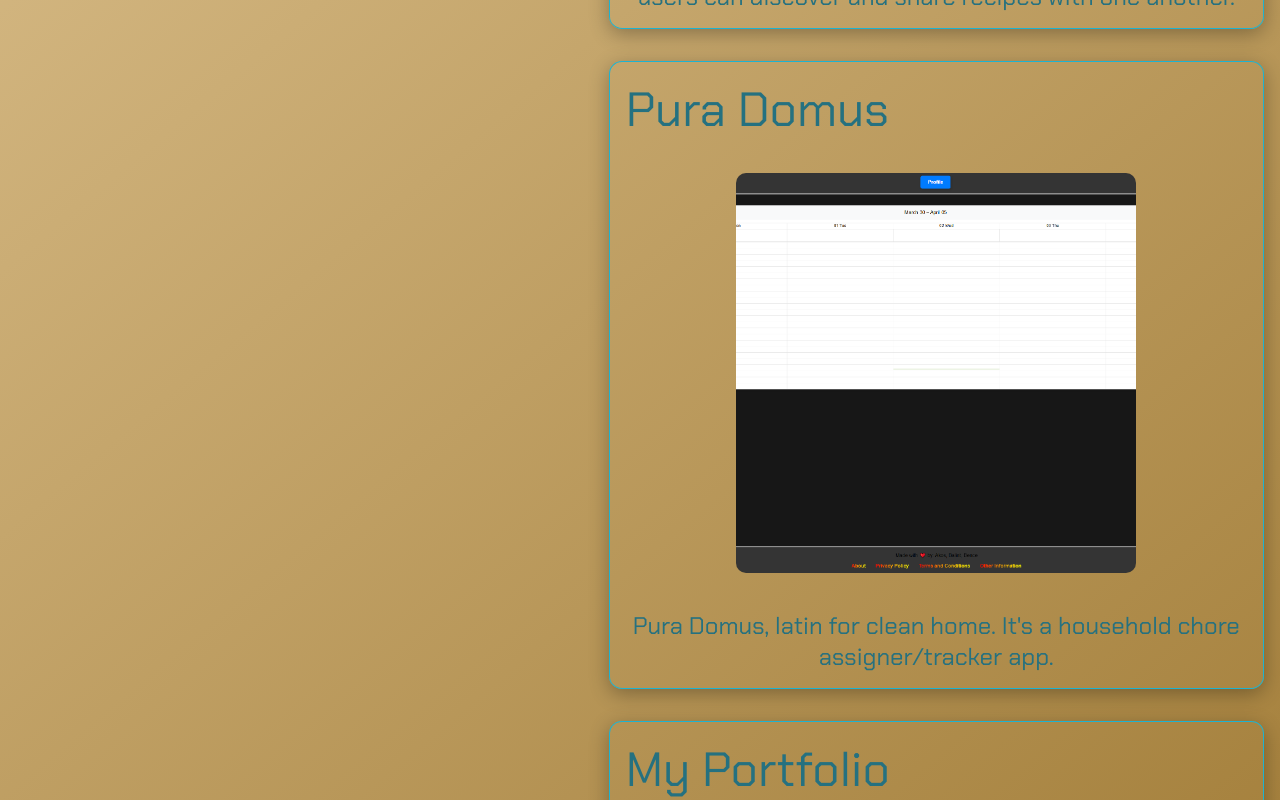
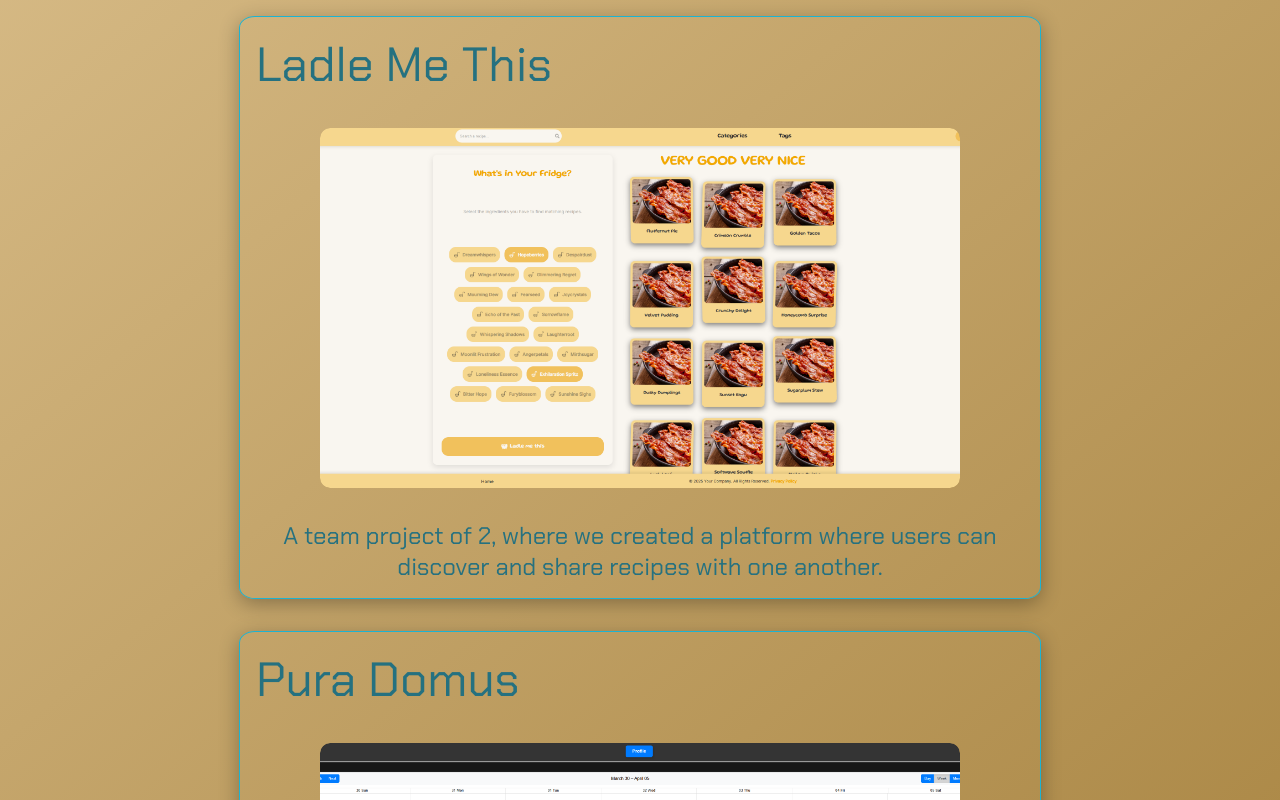
Before and after one commit to vulpes556/portfolio, a Next.js app: page / in a window 1280 px wide. Shown: the part 1560-2360 px from the top of the page. Built offline with nearby package versions, Linux system fonts and the light colour scheme.

Commit message:
updated the page's style

```diff
--- a/app/globals.css
+++ b/app/globals.css
@@ -10,7 +10,7 @@ body {
   /* fallback in case of outdated browser */
   background-color: wheat;
 
-  background: linear-gradient(140deg, rgba(245,222,179,1) 0%, rgba(155,117,46,1) 28%, rgba(154,127,90,1) 62%, rgba(140,116,89,1) 74%, rgba(113,73,36,1) 93%);
+  background: linear-gradient(140deg, rgba(245, 222, 179, 1) 0%, rgba(155, 117, 46, 1) 28%, rgba(154, 127, 90, 1) 62%, rgba(140, 116, 89, 1) 74%, rgba(113, 73, 36, 1) 93%);
 
 
   /* background: linear-gradient(140deg, rgba(245, 222, 179, 1) 0%, rgba(155, 117, 46, 1) 28%, rgba(66, 42, 20, 1) 100%); */
@@ -46,7 +46,7 @@ html {
   gap: 1rem;
 }
 
-.top-section{
+.top-section {
   flex-direction: row;
   display: flex;
   justify-content: space-evenly;
@@ -63,12 +63,16 @@ html {
 }
 
 
-.bottom-section{
+.bottom-section {
+  display: flex;
+  flex-direction: column;
+  align-items: center;
   width: 100%;
+  max-width: 100%;
 }
 
 
-@media (max-width: 768px) {
+@media (max-width: 1630px) {
 
   .top-section {
     display: flex;
--- a/app/page.js
+++ b/app/page.js
@@ -13,10 +13,10 @@ export default function Home() {
       </div>
       <div className="right-section">
         <TechStack />
-        <Projects />
       </div>
       </div>
       <div className="bottom-section">
+        <Projects />
       <Contact />
       </div>
     </div>
--- a/components/Navbar/Navbar.css
+++ b/components/Navbar/Navbar.css
@@ -117,7 +117,11 @@
         -webkit-backdrop-filter: blur(100px);
     }
 
-
+    .navbar-main a {
+        color: #08bfe4;
+        text-decoration: none;
+        position: relative;
+    }
 
     .nav-links.active {
         display: flex;
@@ -126,6 +130,9 @@
         text-align: center;
         width: 10rem;
         height: 20rem;
+        background-color: #333333d3;
+        color: #1e9fb9;
+        backdrop-filter: blur(100px);
     }
 
 }
--- a/components/Projects/Projects.css
+++ b/components/Projects/Projects.css
@@ -46,10 +46,14 @@
 }
 
 .img-container {
-    max-width: 100%;
-    width: auto;
-    padding: 1rem;
-}
+    position: relative;
+    width: 100%;
+    max-width: 40rem;
+    aspect-ratio: 16 / 9;
+    margin: 1rem auto;
+    overflow: hidden;
+    border-radius: 10px;
+  }
 
 .img-container img {
     border-radius: 10px;
@@ -66,10 +70,17 @@
 
 @media (max-width: 768px) {
 
+    .project {
+        padding: 1rem;
+        margin: 1rem;
+    }
+
+
     .projects-main {
         display: flex;
         flex-direction: column;
         align-items: stretch;
+        max-width: 100%;
     }
 
 
--- a/components/Projects/Projects.jsx
+++ b/components/Projects/Projects.jsx
@@ -14,7 +14,7 @@ export default function Projects() {
             <div className="project" onClick={() => window.open("https://github.com/LadleMeThis/LadleMeThis", "_blank")}>
                 <div className="project-name">Ladle Me This</div>
                 <div className="img-container hover">
-                    <Image width={400} height={400} alt="Picture from a project" src={ladleMeThisPic} />
+                    <Image fill alt="Picture from a project" src={ladleMeThisPic} />
                 </div>
                 <div className="project-description">
                     A team project of 2, where we created a platform where users can discover and share recipes with one another.
@@ -24,7 +24,7 @@ export default function Projects() {
             <div className="project" onClick={() => window.open("https://github.com/BenceV95/HousholdResponsibilitySharingApp", "_blank")}>
                 <div className="project-name">Pura Domus</div>
                 <div className="img-container">
-                    <Image width={400} height={400} alt="Picture from a project" src={householdPic} />
+                    <Image fill alt="Picture from a project" src={householdPic} />
                 </div>
                 <div className="project-description">
                     Pura Domus, latin for clean home. It's a household chore assigner/tracker app.
@@ -34,7 +34,7 @@ export default function Projects() {
             <div className="project" onClick={() => window.open("https://github.com/vulpes556/portfolio", "_blank")}>
                 <div className="project-name">My Portfolio</div>
                 <div className="img-container">
-                    <Image width={400} height={400} alt="Picture from a project" src={portfolioPic} />
+                    <Image fill  alt="Picture from a project" src={portfolioPic}/>
                 </div>
                 <div className="project-description">This very site's code!</div>
             </div>
```
